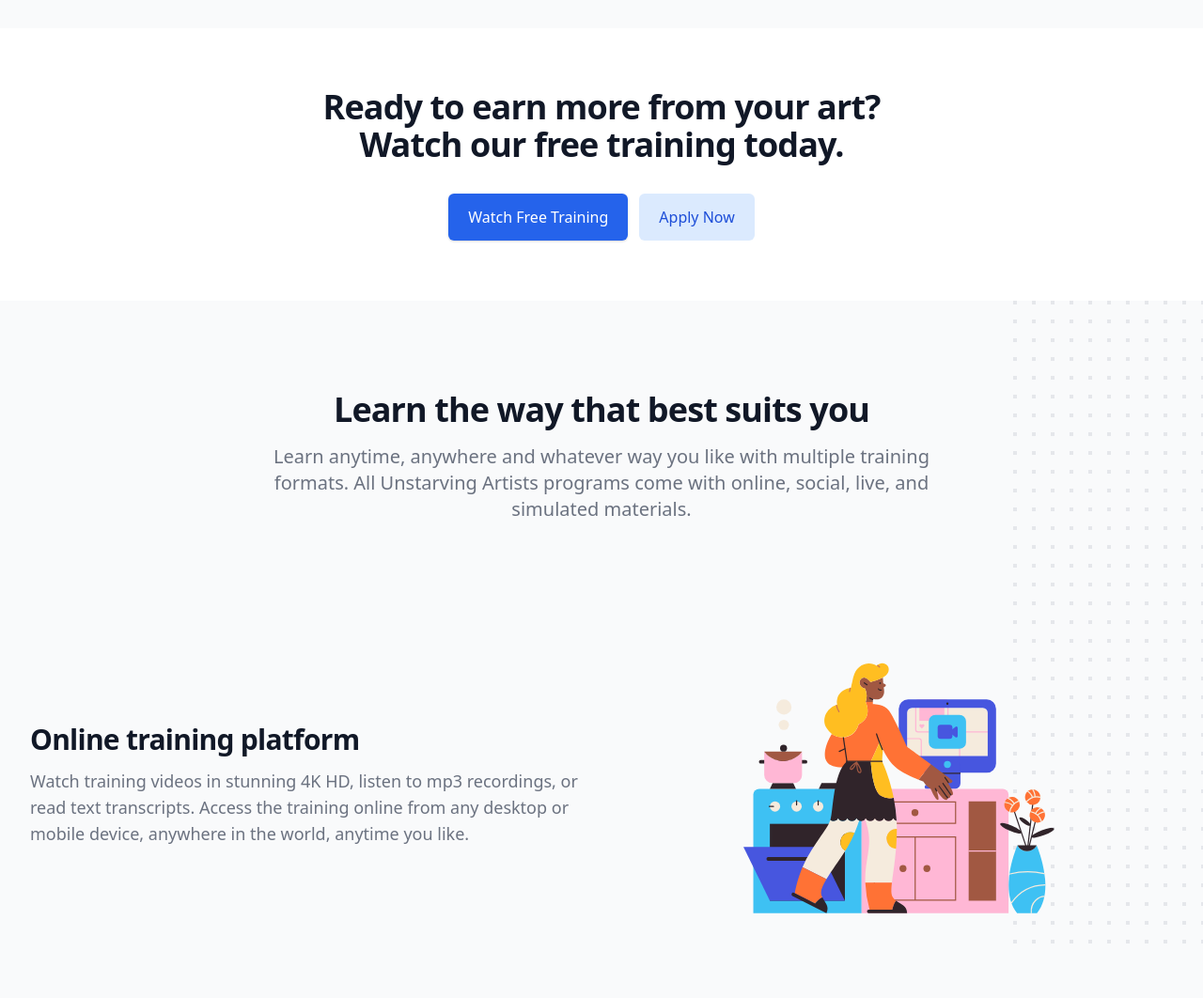
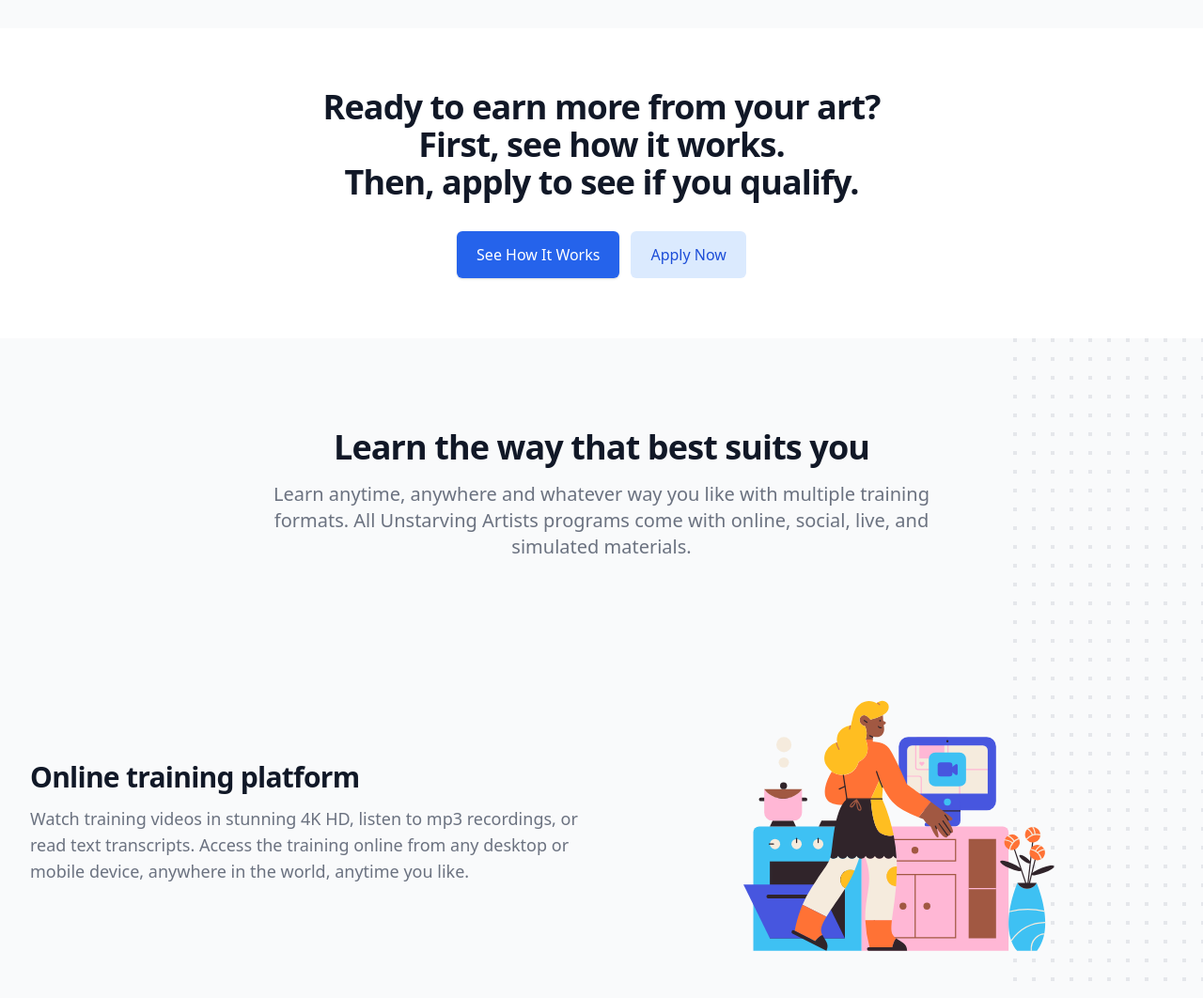
Before and after one commit to unstarvingartists/ua, a Gatsby site: page / in a window 1280 px wide. Shown: the part 4400-5462 px from the top of the page at 94% size. Built offline with nearby package versions, Linux system fonts and the light colour scheme; Gatsby itself is replaced by a stand-in of ours; what @tailwindcss/typography would draw is missing.

Commit message:
update call to action

```diff
--- a/src/components/home/call-to-action.js
+++ b/src/components/home/call-to-action.js
@@ -7,7 +7,8 @@
       <div className="max-w-7xl mx-auto text-center py-12 px-4 sm:px-6 lg:py-16 lg:px-8">
         <h2 className="text-3xl font-extrabold tracking-tight text-gray-900 sm:text-4xl">
           <span className="block">Ready to earn more from your art?</span>
-          <span className="block">Watch our free training today.</span>
+          <span className="block">First, see how it works.</span>
+          <span className="block">Then, apply to see if you qualify.</span>
         </h2>
         <div className="mt-8 flex justify-center">
           <div className="inline-flex rounded-md shadow">
@@ -15,7 +16,7 @@
               to="/training"
               className="inline-flex items-center justify-center px-5 py-3 border border-transparent text-base font-medium rounded-md text-white bg-blue-600 hover:bg-blue-700"
             >
-              Watch Free Training
+              See How It Works
             </Link>
           </div>
           <div className="ml-3 inline-flex">
```
